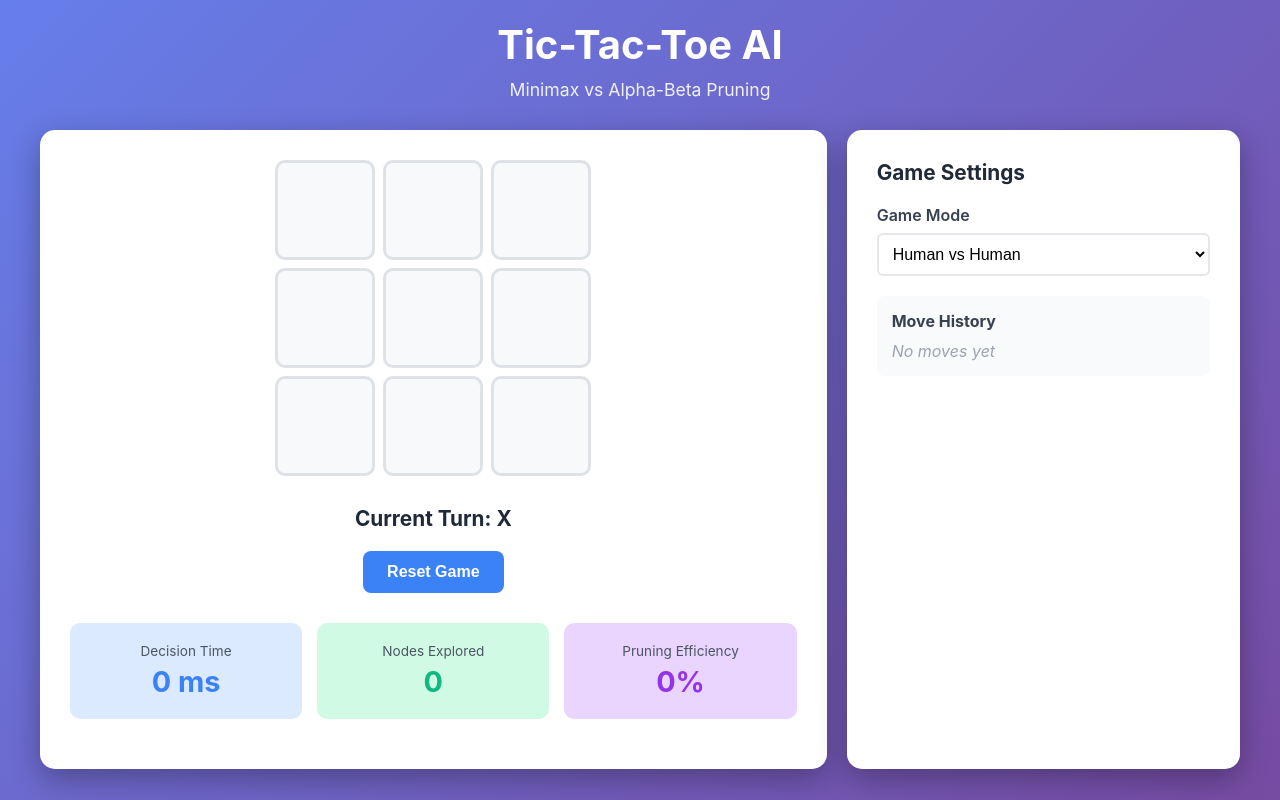
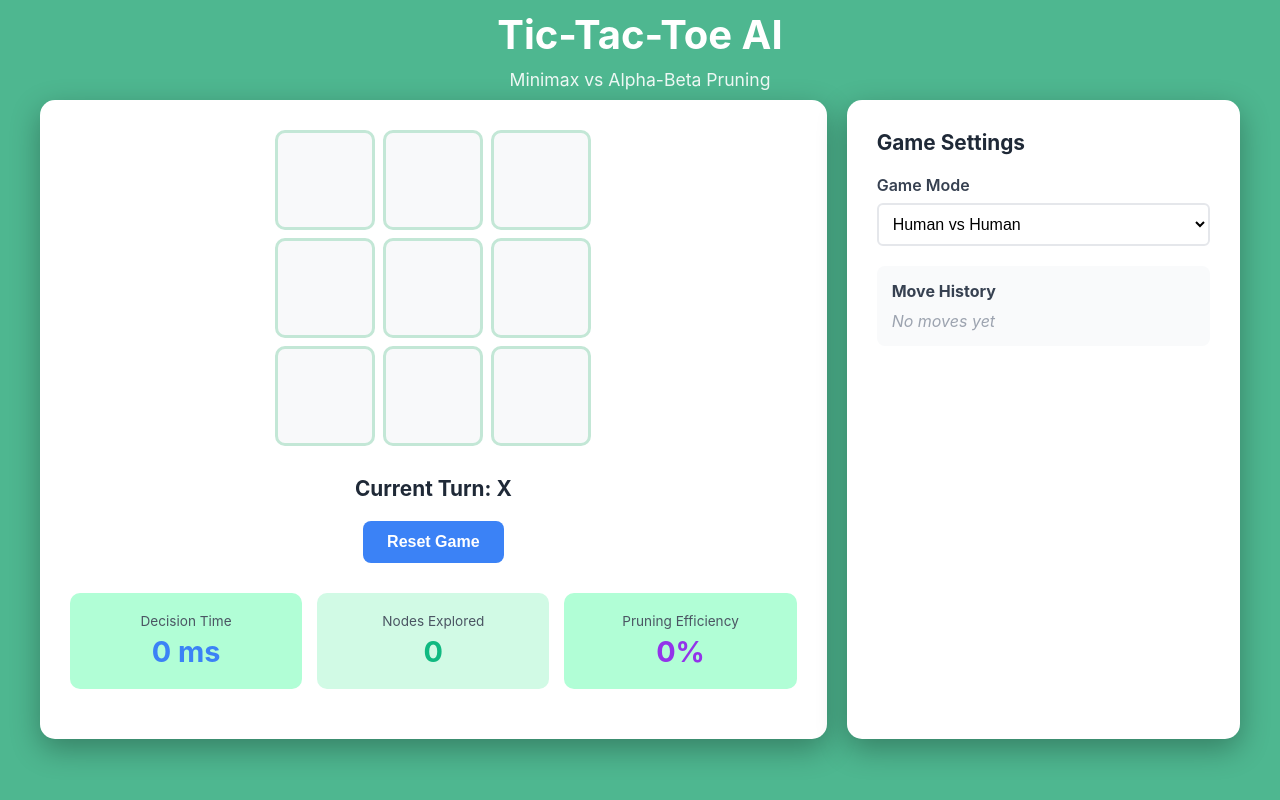
Before and after one commit to izy138/FIU-CS, a plain HTML site: page artificial-intelligence/tic tac toe game/index.html in a window 1280 px wide. Drawn offline with Linux system fonts and the light colour scheme.

```diff
--- a/artificial-intelligence/tic tac toe game/style.css
+++ b/artificial-intelligence/tic tac toe game/style.css
@@ -6,9 +6,9 @@
 
 body {
     font-family: -apple-system, BlinkMacSystemFont, 'Segoe UI', Roboto, Oxygen, Ubuntu, Cantarell, sans-serif;
-    background: linear-gradient(135deg, #667eea 0%, #764ba2 100%);
+    background: #4eb790;
     min-height: 100vh;
-    padding: 20px;
+    padding: 10px;
 }
 
 .container {
@@ -19,7 +19,7 @@
 header {
     text-align: center;
     color: white;
-    margin-bottom: 30px;
+    margin-bottom: 10px;
 }
 
 h1 {
@@ -58,7 +58,7 @@
     width: 100px;
     height: 100px;
     background: #f8f9fa;
-    border: 3px solid #dee2e6;
+    border: 3px solid #c3e7d6;
     border-radius: 10px;
     font-size: 2.5em;
     font-weight: bold;
@@ -70,7 +70,7 @@
 }
 
 .cell:hover:not(.filled) {
-    background: #e9ecef;
+    background: #d4eedf;
     transform: scale(1.05);
 }
 
@@ -143,7 +143,7 @@
 }
 
 .metric-card.time {
-    background: #dbeafe;
+    background: #b1fed6;
 }
 
 .metric-card.nodes {
@@ -151,7 +151,7 @@
 }
 
 .metric-card.pruning {
-    background: #e9d5ff;
+    background: #b1fed6;
 }
 
 .metric-label {
```
